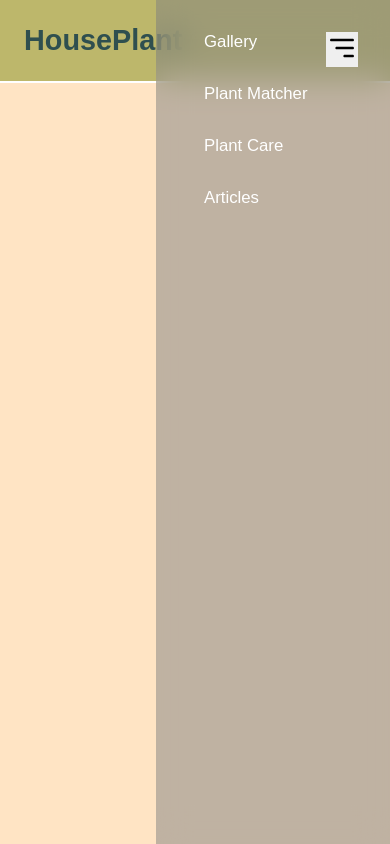
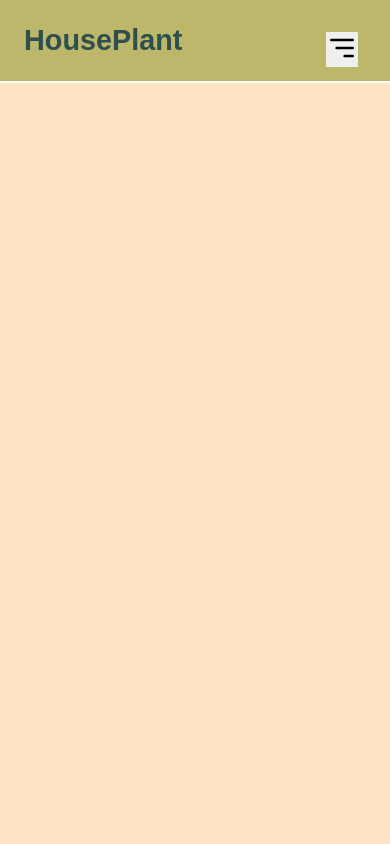
Before and after one commit to gsardo/houseplant-app, a Next.js app: page / in a window 390 px wide. Built offline with nearby package versions, Linux system fonts and the light colour scheme.

Commit message:
mobile nav functionality

```diff
--- a/src/app/globals.css
+++ b/src/app/globals.css
@@ -48,6 +48,10 @@ main {
   border-bottom: 2px solid white;
 }
 
+.mobile-nav-toggle {
+  display: none;
+}
+
 .primary-navigation {
   list-style: none;
   padding: 1rem;
@@ -74,14 +78,23 @@ main {
     background: hsl(0 0% 50% / 0.5);
     min-height: 100%;
     flex-direction: column;
-    padding: 2rem 2rem;
+    padding: 6rem 2rem;
     backdrop-filter: blur(1rem);
     --gap: 2em;
+    transform: translateX(100%);
+  }
+
+  .primary-navigation[data-visible="true"] {
+    transform: translateX(0%);
   }
 
   .mobile-nav-toggle {
+    display: block;
     position: absolute;
     z-index: 9999;
+    border: 0;
+    background-repeat: no-repeat;
+    aspect-ratio: 1;
     top: 2rem;
     right: 2rem;
   }
--- a/src/components/nav/nav.tsx
+++ b/src/components/nav/nav.tsx
@@ -1,4 +1,5 @@
 "use client";
+import { useState } from "react";
 import Link from "next/link";
 
 const publicNavItems = [
@@ -12,20 +13,22 @@ const publicNavItems = [
 
 export function Nav() {
   const navItems = publicNavItems;
+  const [isNavVisible, setIsNavVisible] = useState(false);
 
   return (
     <header className="primary-header flex">
       <div className="logo">HousePlant</div>
 
       <button className="mobile-nav-toggle"
-      aria-controls="primary-navigation" aria-expanded="false">
+      aria-controls="primary-navigation" aria-expanded={isNavVisible}
+      onClick={() => setIsNavVisible((visible) => !visible)}>
         <span className="sr-only">
           <img src="/burger-menu.svg"/>
         </span>
       </button>
 
       <nav>
-        <ul id="primary-navigation" className="primary-navigation flex">
+        <ul id="primary-navigation" data-visible={isNavVisible} className="primary-navigation flex">
           {navItems.map((item) => (
             <li key={item.href}>
               <Link href={item.href}>
```
